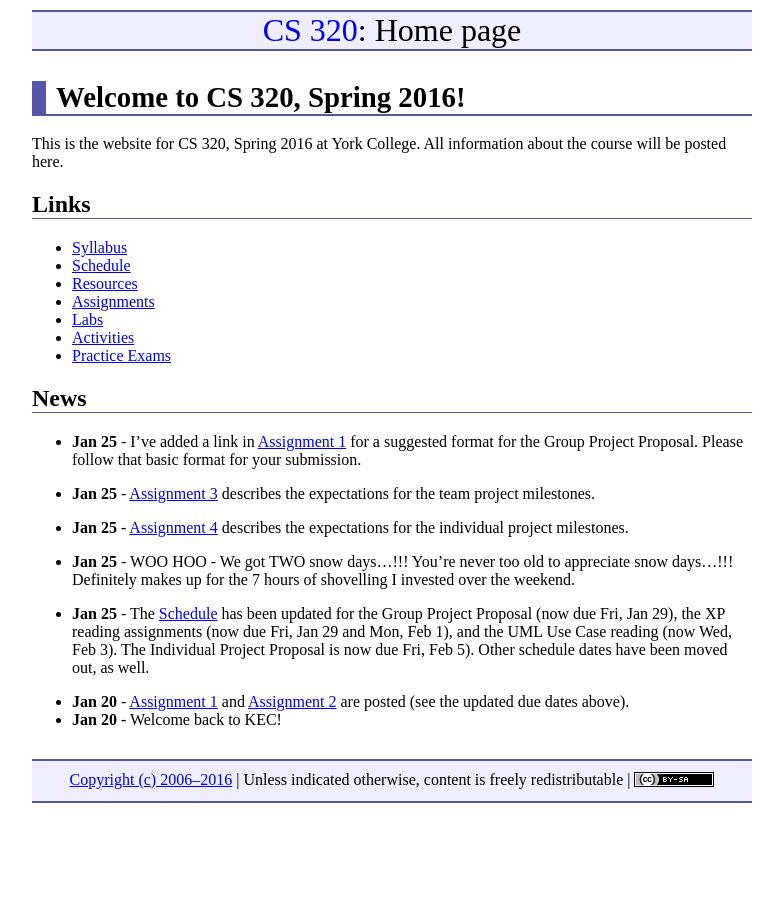
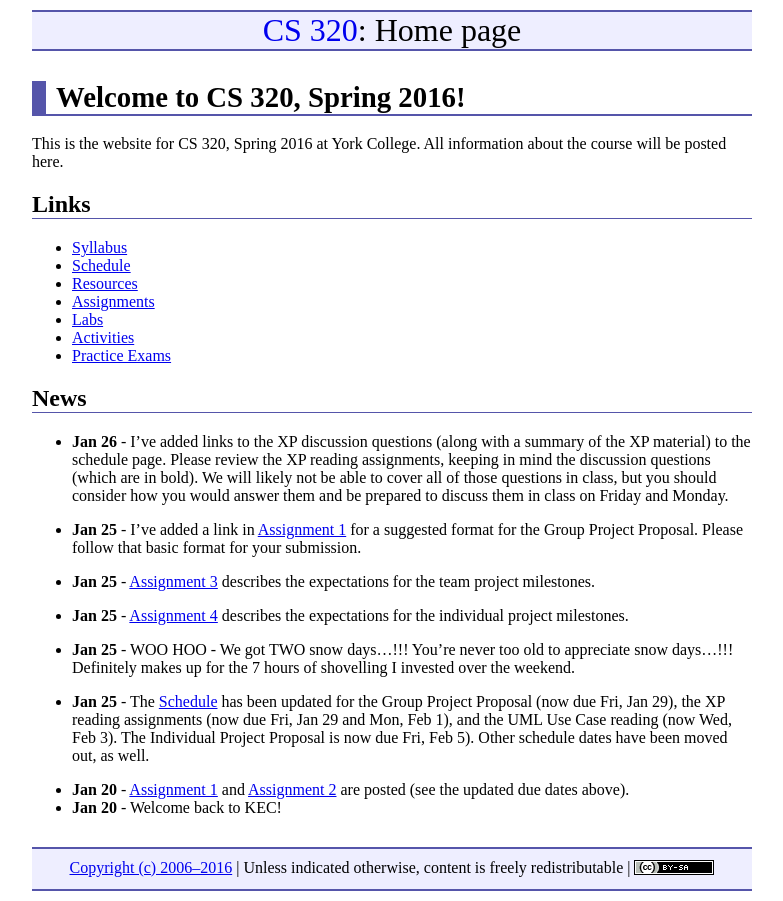
Before and after one commit to ycpcs/cs320-spring2016, a Jekyll site: the page built from index.md, in a window 1280 px wide. Shown: the whole page, without its empty margins (248-1031 px from the left). Built offline with Jekyll 4.4.1, drawn with Linux system fonts in a browser that asks for light colours; Markdown is read by kramdown in place of the engine named in the settings.

Commit message:
updated News for XP discussion questions

```diff
--- a/index.md
+++ b/index.md
@@ -34,6 +34,8 @@ All information about the course will be posted here.
 * **Feb 1** - [Assignment 5](assign/assign05.html) is due Monday, Feb 8th by 11:59 PM.
 
 ­-->
+* **Jan 26** - I've added links to the XP discussion questions (along with a summary of the XP material) to the schedule page.  Please review the XP reading assignments, keeping in mind the discussion questions (which are in bold).  We will likely not be able to cover all of those questions in class, but you should consider how you would answer them and be prepared to discuss them in class on Friday and Monday.
+
 * **Jan 25** - I've added a link in [Assignment 1](assign/assign01.html) for a suggested format for the Group Project Proposal.  Please follow that basic format for your submission.
 
 * **Jan 25** - [Assignment 3](assign/assign03.html) describes the expectations for the team project milestones.
```
